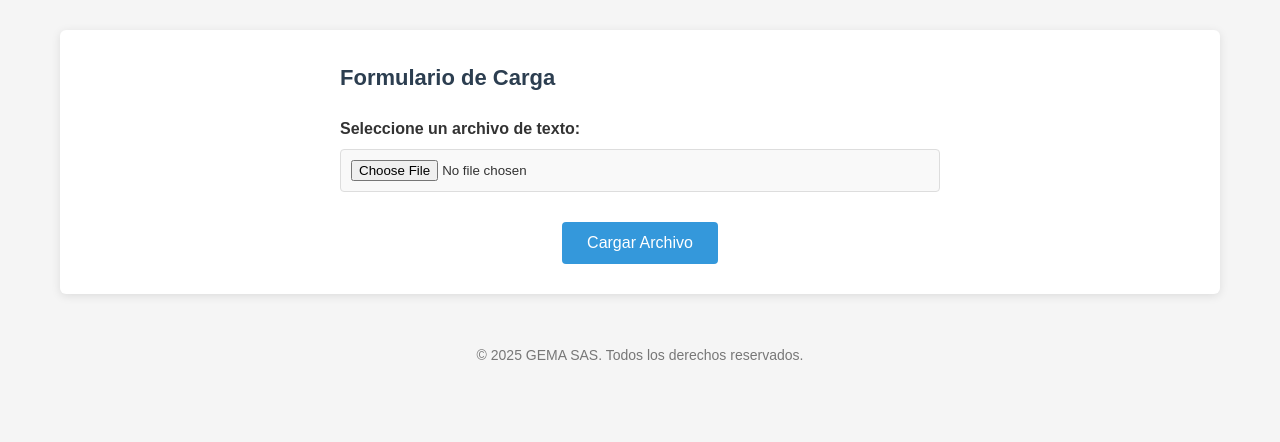
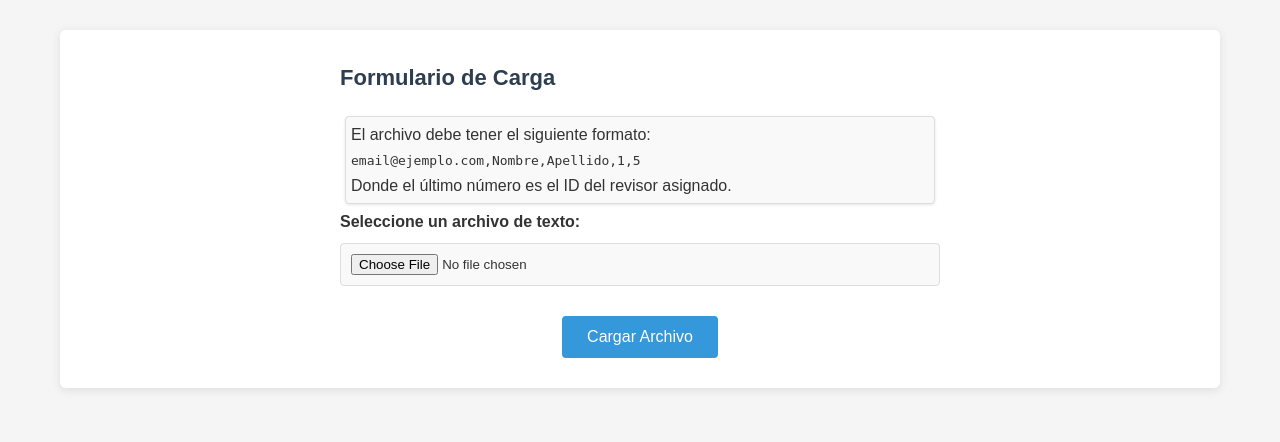
Before and after one commit to jestiven56/prueba_tecnica_Jerrejerre, a PHP site: page / in a window 1280 px wide. Shown: the part 74-516 px from the top of the page. Run offline with PHP 8.4, Linux system fonts and the light colour scheme.

Commit message:
feat: agregar información sobre el formato del archivo en el formulario de carga

```diff
--- a/datos/css/styles.css
+++ b/datos/css/styles.css
@@ -57,6 +57,15 @@ footer {
   font-size: 22px;
   margin-bottom: 20px;
   color: #2c3e50;
+}
+
+.container-info{
+  margin: 5px;
+  padding: 5px;
+  border: 1px solid #ddd;
+  border-radius: 4px;
+  background-color: #f9f9f9;
+  box-shadow: 0 1px 3px rgba(0, 0, 0, 0.1);
 }
 
 .form-group {
--- a/index.php
+++ b/index.php
@@ -15,6 +15,12 @@
         <main>
             <div class="form-container">
                 <h2>Formulario de Carga</h2>
+
+                <div class="container-info">
+                    <p>El archivo debe tener el siguiente formato:</p>
+                    <code>email@ejemplo.com,Nombre,Apellido,1,5</code>
+                    <p>Donde el último número es el ID del revisor asignado.</p>
+                </div>
 
                 <?php if (isset($_GET['error'])): ?>
                 <div class="error-message">
```
